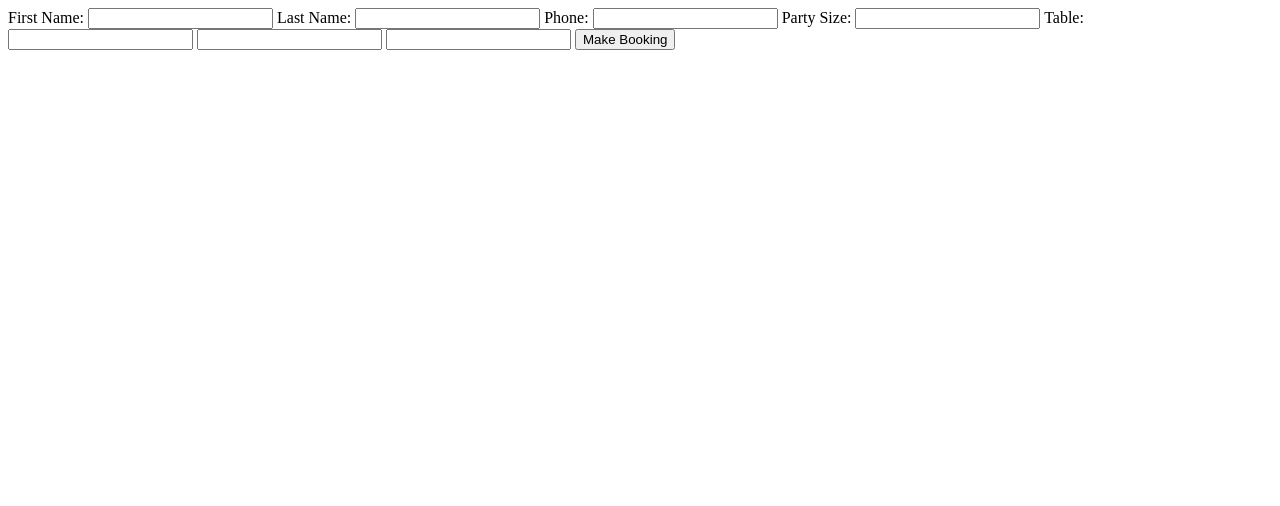
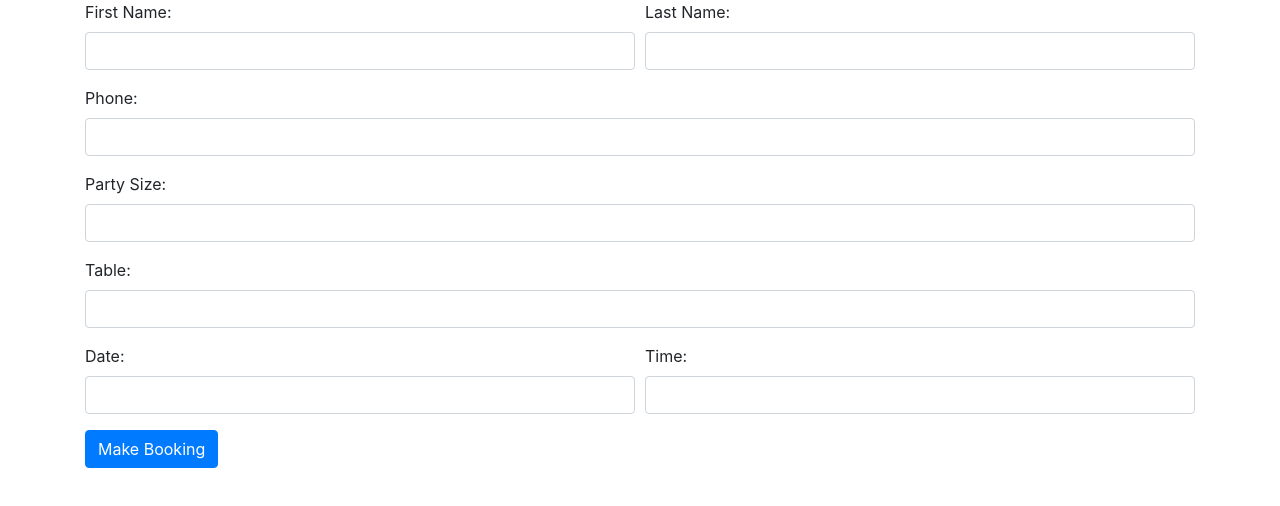
Before and after one commit to JamesSwatton/restaurant-reservation-app, a plain HTML site: page index.html in a window 1280 px wide. Drawn offline with nearby package versions, Linux system fonts and the light colour scheme.

Commit message:
add bootstrap and basic from stucture

```diff
--- a/index.html
+++ b/index.html
@@ -5,29 +5,49 @@
     <title>Bord</title>
     <script src="vue.js" defer></script>
     <script src="app.js" defer></script>
+    <link rel="stylesheet" href="https://stackpath.bootstrapcdn.com/bootstrap/4.4.1/css/bootstrap.min.css" integrity="sha384-Vkoo8x4CGsO3+Hhxv8T/Q5PaXtkKtu6ug5TOeNV6gBiFeWPGFN9MuhOf23Q9Ifjh" crossorigin="anonymous">
 </head>
 <body>
     <div id="app">
-        <section class="booking-form">
-            <form action="" @submit.prevent="makeBooking">
-                <label for="first-name">First Name:</label>
-                <input id="first-name" type="text" v-model="newBooking.firstName">
+        <section class="container booking-form">
+            <form @submit.prevent="makeBooking">
+                <div class="form-row">
+                    <div class="form-group col-md-6">
+                        <label for="first-name">First Name:</label>
+                        <input id="first-name" class="form-control" type="text" v-model="newBooking.firstName">
+                    </div>
+                    <div class="form-group col-md-6">
+                        <label for="last-name">Last Name:</label>
+                        <input id="last-name" class="form-control" type="text" v-model="newBooking.lastName">
+                    </div>
+                </div>
 
-                <label for="last-name">Last Name:</label>
-                <input id="last-name" type="text" v-model="newBooking.lastName">
+                <div class="form-group">
+                    <label for="phone-num">Phone:</label>
+                    <input id="phone-num" class="form-control" type="text">
+                </div>
 
-                <label for="phone-num">Phone:</label>
-                <input id="phone-num" type="text">
+                <div class="form-group">
+                    <label for="party-size">Party Size:</label>
+                    <input id="pary-size" class="form-control" type="number">
+                </div>
 
-                <label for="party-size">Party Size:</label>
-                <input id="pary-size" type="number">
+                <div class="form-group">
+                    <label for="table-num">Table:</label>
+                    <input id="table-num" class="form-control" type="number">
+                </div>
 
-                <label for="table-num">Table:</label>
-                <input id="table-num"type="number">
-
-                <input type="">
-                <input type="">
-                <input type="submit" value="Make Booking">
+                <div class="form-row">
+                    <div class="form-group col-md-6">
+                        <label for="date">Date:</label>
+                        <input id="date" class="form-control" type="">
+                    </div>
+                    <div class="form-group col-md-6">
+                        <label for="time">Time:</label>
+                        <input id="time" class="form-control" type="">
+                    </div>
+                </div>
+                    <button class="btn btn-primary" type="submit">Make Booking</button>
             </form>
         </section>
         <ul>
@@ -36,5 +56,8 @@
             </li>
         </ul>
     </div>
+    <script src="https://code.jquery.com/jquery-3.4.1.slim.min.js" integrity="sha384-J6qa4849blE2+poT4WnyKhv5vZF5SrPo0iEjwBvKU7imGFAV0wwj1yYfoRSJoZ+n" crossorigin="anonymous"></script>
+<script src="https://cdn.jsdelivr.net/npm/popper.js@1.16.0/dist/umd/popper.min.js" integrity="sha384-Q6E9RHvbIyZFJoft+2mJbHaEWldlvI9IOYy5n3zV9zzTtmI3UksdQRVvoxMfooAo" crossorigin="anonymous"></script>
+<script src="https://stackpath.bootstrapcdn.com/bootstrap/4.4.1/js/bootstrap.min.js" integrity="sha384-wfSDF2E50Y2D1uUdj0O3uMBJnjuUD4Ih7YwaYd1iqfktj0Uod8GCExl3Og8ifwB6" crossorigin="anonymous"></script>
 </body>
 </html>
```
